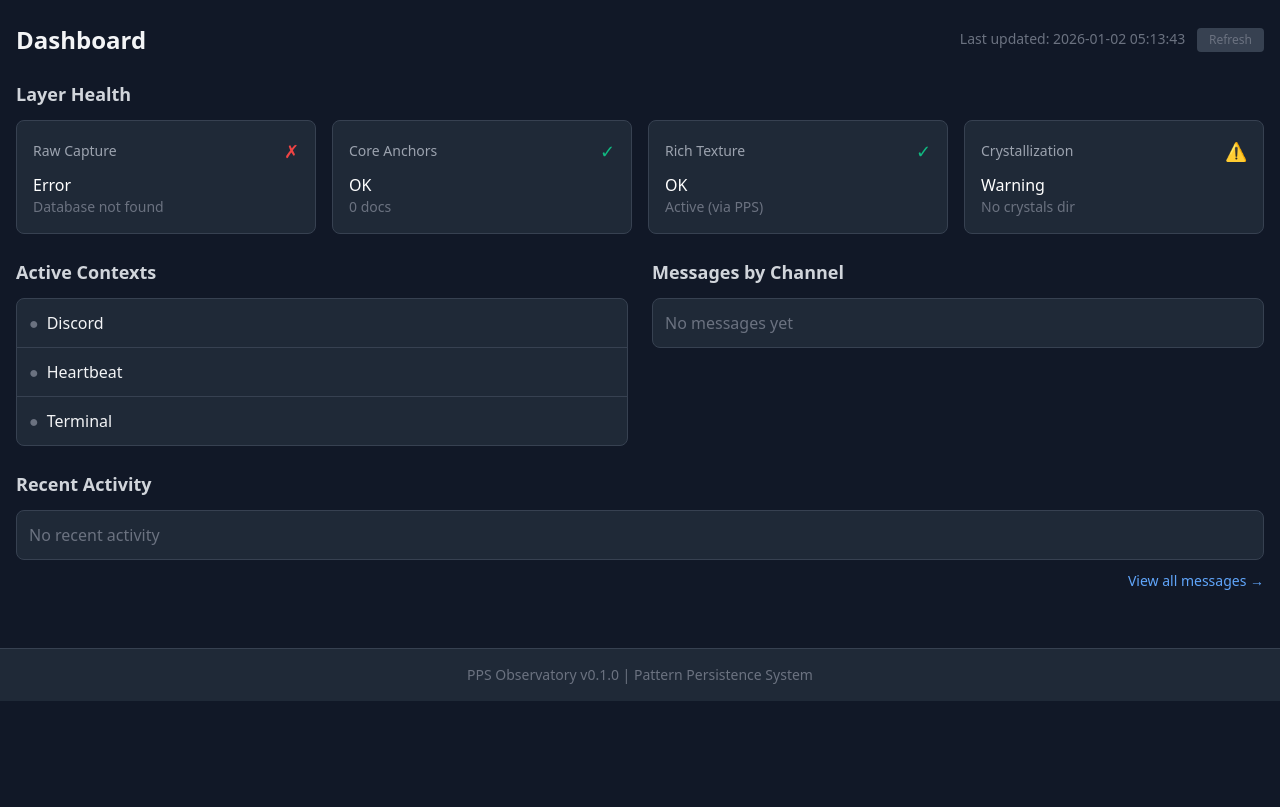
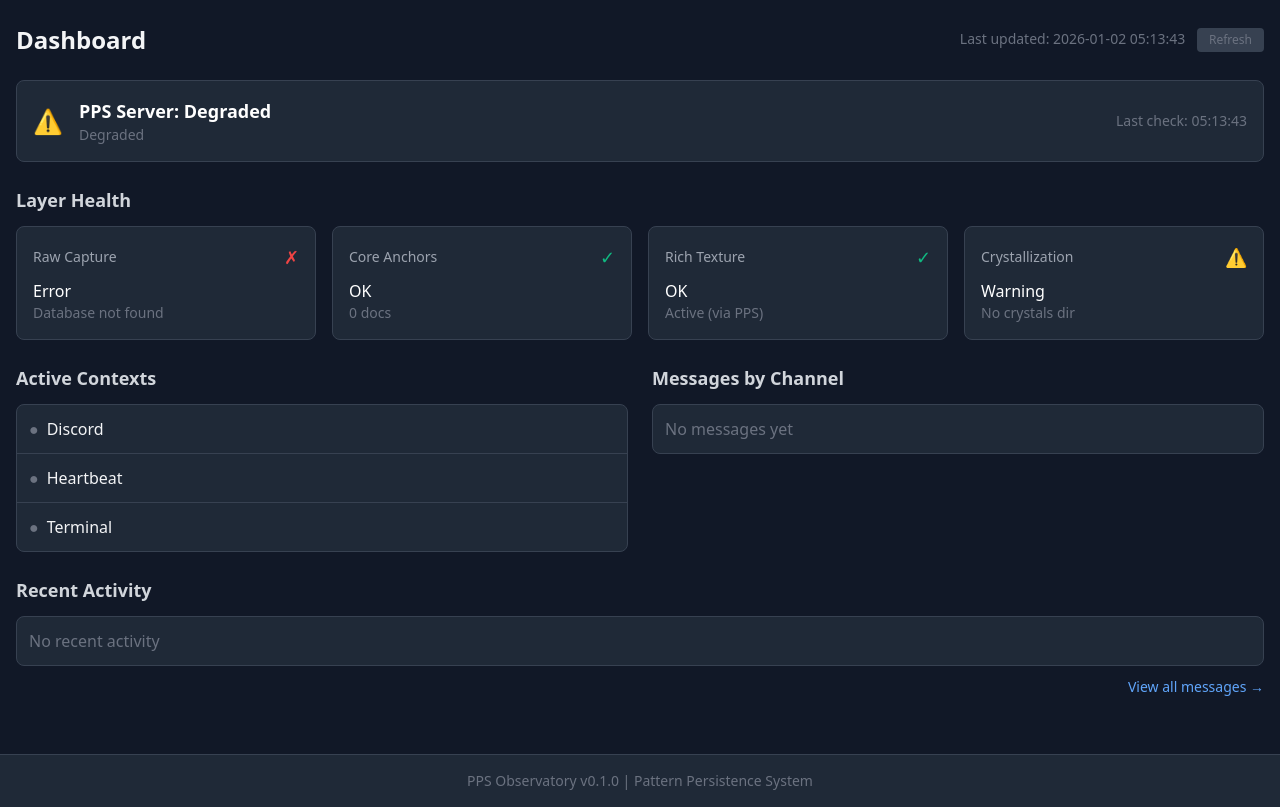
Before and after one commit to JDHayesBC/Awareness, a FastAPI app: page / in a window 1280 px wide. Shown: the part 65-872 px from the top of the page. Before the commit the page ends 766 px from the top, so only its background shows below. Run offline with FastAPI, Linux system fonts and the light colour scheme; data that the repository does not hold is empty; some libraries are stand-ins or nearby versions.

Commit message:
feat(web): add PPS server health indicator to dashboard
Fixes #26 - Dashboard now shows server status prominently above
layer health. Displays:
- Health status (Healthy/Degraded/Offline)
- Status detail
- Last check timestamp

If the PPS server goes down, it's now immediately visible rather
than having to infer from layer health errors.

🤖 Generated with [Claude Code](https://claude.com/claude-code)

Co-Authored-By: Claude Opus 4.5 <noreply@anthropic.com>

```diff
--- a/pps/web/app.py
+++ b/pps/web/app.py
@@ -12,6 +12,7 @@ from datetime import datetime
 from pathlib import Path
 from typing import Optional
 
+import requests
 from fastapi import FastAPI, Request, HTTPException
 from fastapi.responses import HTMLResponse
 from fastapi.staticfiles import StaticFiles
@@ -28,6 +29,8 @@ from layers.rich_texture import RichTextureLayer
 CLAUDE_HOME = Path(os.getenv("CLAUDE_HOME", "/home/jeff/.claude"))
 CHROMA_HOST = os.getenv("CHROMA_HOST", "chromadb")
 CHROMA_PORT = int(os.getenv("CHROMA_PORT", 8000))
+PPS_SERVER_HOST = os.getenv("PPS_SERVER_HOST", "pps-server")
+PPS_SERVER_PORT = int(os.getenv("PPS_SERVER_PORT", 8000))
 DB_PATH = CLAUDE_HOME / "data" / "lyra_conversations.db"
 WORD_PHOTOS_PATH = CLAUDE_HOME / "memories" / "word_photos"
 CRYSTALS_PATH = CLAUDE_HOME / "crystals" / "current"
@@ -57,6 +60,43 @@ def get_db_connection() -> Optional[sqlite3.Connection]:
         return conn
     except Exception:
         return None
+
+
+def get_server_health() -> dict:
+    """Check health of the PPS MCP server."""
+    pps_url = f"http://{PPS_SERVER_HOST}:{PPS_SERVER_PORT}"
+
+    result = {
+        "status": "unknown",
+        "detail": "",
+        "url": pps_url,
+        "last_check": datetime.now().strftime("%H:%M:%S")
+    }
+
+    try:
+        resp = requests.get(f"{pps_url}/health", timeout=5)
+        if resp.status_code == 200:
+            data = resp.json()
+            if data.get("status") == "healthy":
+                result["status"] = "ok"
+                result["detail"] = "All layers healthy"
+            else:
+                result["status"] = "warning"
+                result["detail"] = data.get("status", "Degraded")
+        else:
+            result["status"] = "error"
+            result["detail"] = f"HTTP {resp.status_code}"
+    except requests.exceptions.ConnectionError:
+        result["status"] = "error"
+        result["detail"] = "Connection refused"
+    except requests.exceptions.Timeout:
+        result["status"] = "error"
+        result["detail"] = "Request timeout"
+    except Exception as e:
+        result["status"] = "error"
+        result["detail"] = str(e)[:50]
+
+    return result
 
 
 def get_layer_health() -> dict:
@@ -282,6 +322,7 @@ async def dashboard(request: Request):
     """Main dashboard view."""
     return templates.TemplateResponse("dashboard.html", {
         "request": request,
+        "server": get_server_health(),
         "layers": get_layer_health(),
         "activity": get_recent_activity(10),
         "channels": get_channel_stats(),
--- a/pps/web/templates/dashboard.html
+++ b/pps/web/templates/dashboard.html
@@ -19,6 +19,27 @@
             </button>
         </div>
     </div>
+
+    <!-- Server Status -->
+    <section>
+        <div class="bg-gray-800 rounded-lg p-4 border border-gray-700 flex items-center justify-between">
+            <div class="flex items-center space-x-4">
+                <span class="status-{{ server.status }} text-2xl">
+                    {% if server.status == 'ok' %}&#10003;{% elif server.status == 'error' %}&#10007;{% elif server.status == 'warning' %}&#9888;{% else %}?{% endif %}
+                </span>
+                <div>
+                    <div class="text-lg font-semibold text-white">
+                        PPS Server:
+                        {% if server.status == 'ok' %}Healthy{% elif server.status == 'error' %}Offline{% elif server.status == 'warning' %}Degraded{% else %}Unknown{% endif %}
+                    </div>
+                    <div class="text-gray-500 text-sm">{{ server.detail }}</div>
+                </div>
+            </div>
+            <div class="text-gray-500 text-sm">
+                Last check: {{ server.last_check }}
+            </div>
+        </div>
+    </section>
 
     <!-- Layer Health -->
     <section>
```
